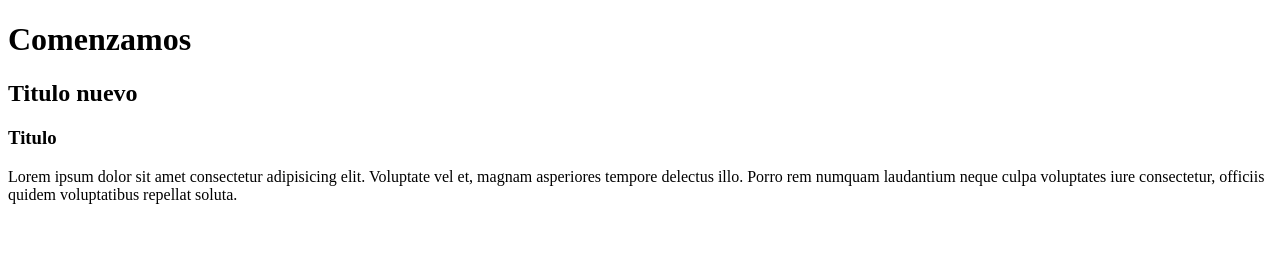
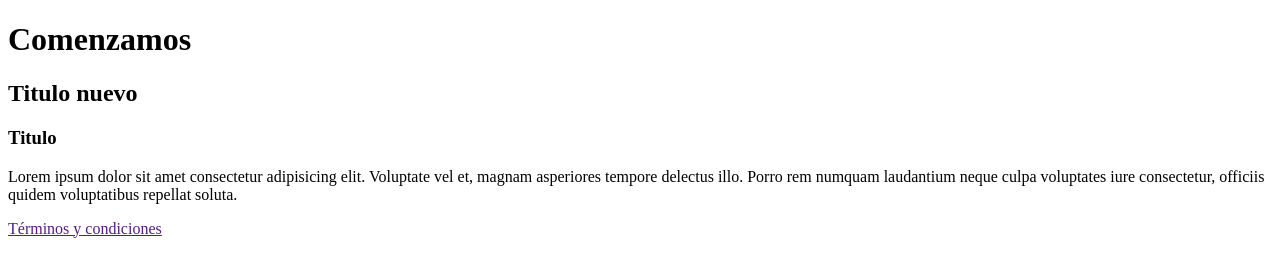
Before and after one commit to marce220/data, a plain HTML site: page index.html in a window 1280 px wide. Drawn offline with Linux system fonts and the light colour scheme.

Commit message:
terminos

```diff
--- a/index.html
+++ b/index.html
@@ -9,5 +9,9 @@
     <h2>Titulo nuevo</h2>
     <h3>Titulo                      </h3>
     <p>Lorem ipsum dolor sit amet consectetur adipisicing elit. Voluptate vel et, magnam asperiores tempore delectus illo. Porro rem numquam laudantium neque culpa voluptates iure consectetur, officiis quidem voluptatibus repellat soluta.</p>
+    <a href="">Términos y condiciones</a>
+
+
+
 </body>
 </html>
```
